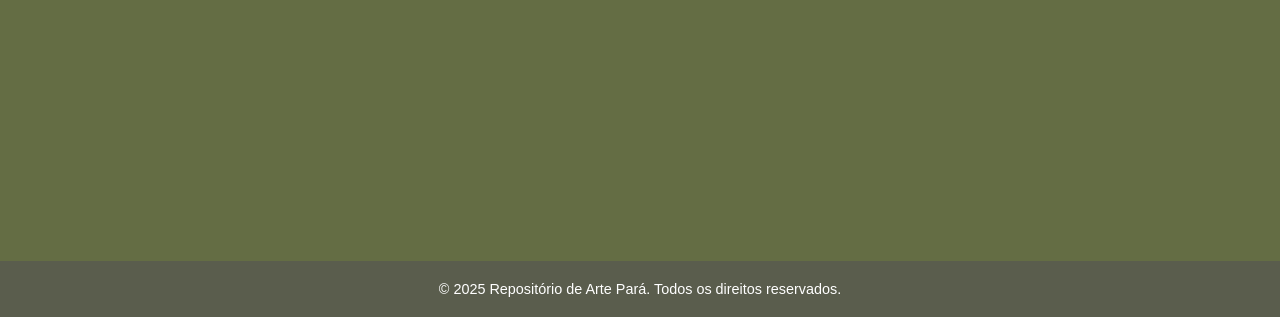
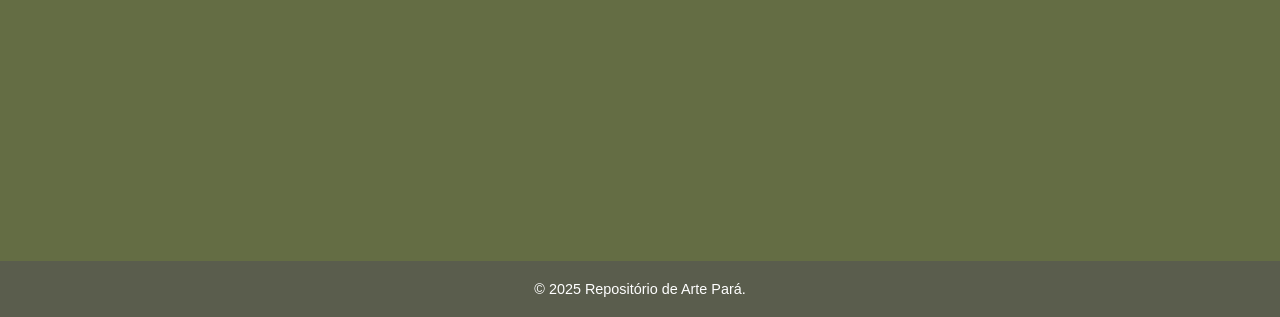
Before and after one commit to DonaldVitor20/portifoGrupoDenilde, a plain HTML site: page index.html in a window 1280 px wide. Shown: the part 9935-10252 px from the top of the page. Drawn offline with Linux system fonts and the light colour scheme.

Commit message:
index.html

```diff
--- a/index.html
+++ b/index.html
@@ -283,7 +283,7 @@
 
 
     <footer>
-        &copy; 2025 Repositório de Arte Pará. Todos os direitos reservados.
+        &copy; 2025 Repositório de Arte Pará.
     </footer>
 </body>
 
```
